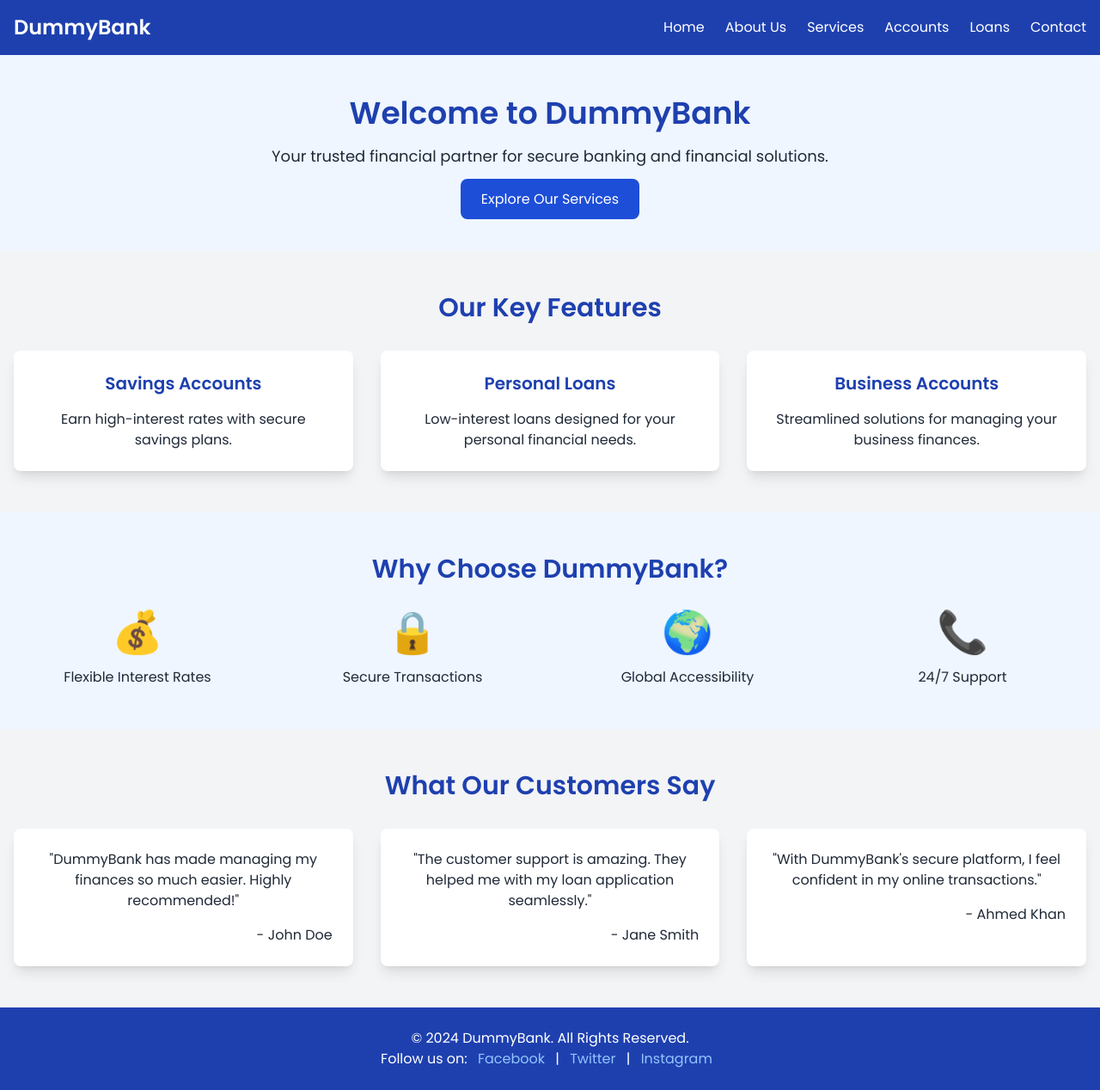
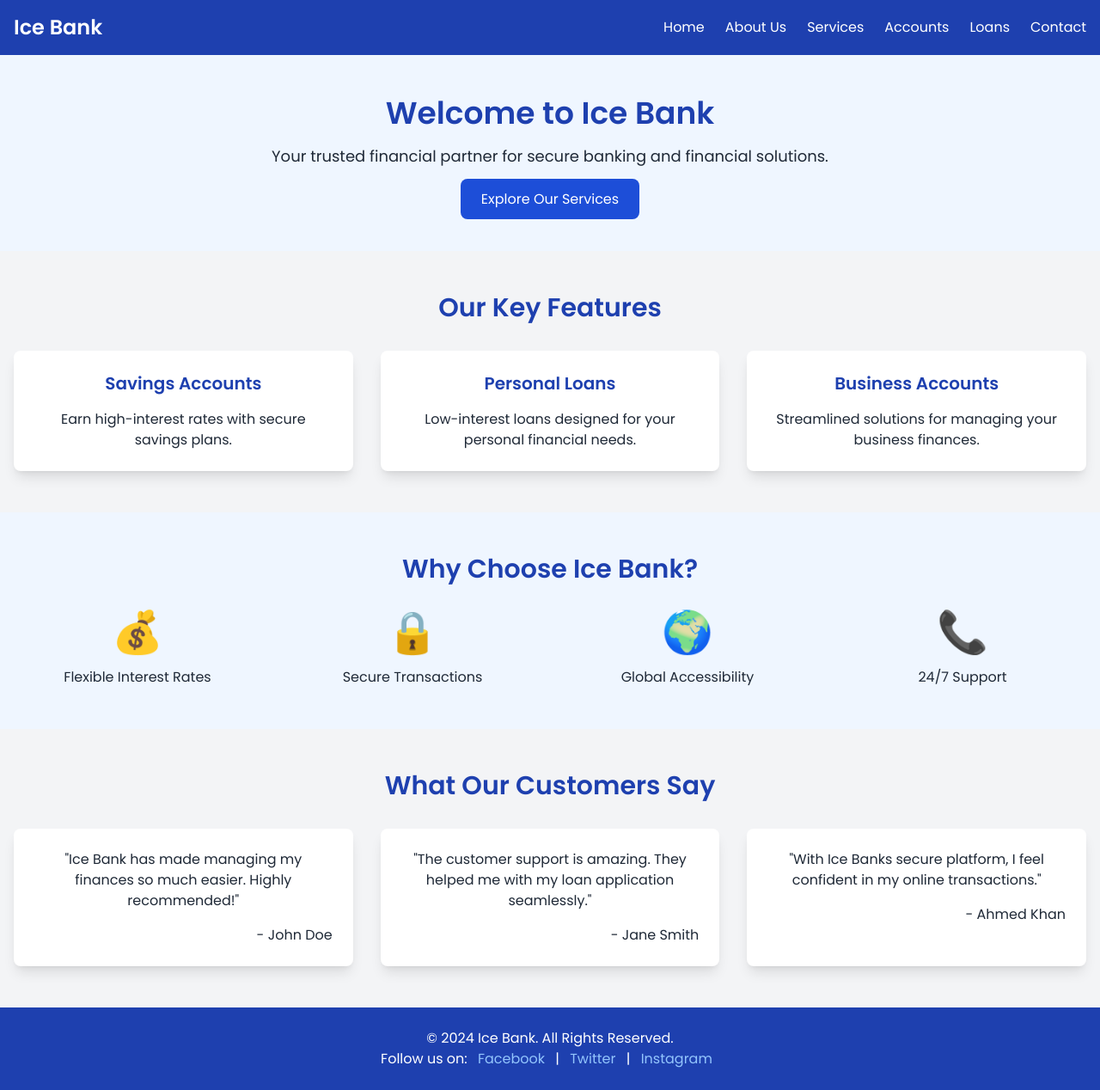
Before and after one commit to iceCoding01/secure-bank-update, a plain HTML site: page index.html in a window 1280 px wide. Shown: the whole page at 86% size. Drawn offline with nearby package versions, Linux system fonts and the light colour scheme.

Commit message:
Update index.html

```diff
--- a/index.html
+++ b/index.html
@@ -3,7 +3,7 @@
 <head>
     <meta charset="UTF-8">
     <meta name="viewport" content="width=device-width, initial-scale=1.0">
-    <title>DummyBank - Your Trusted Financial Partner</title>
+    <title>Ice Bank - Your Trusted Financial Partner</title>
     <script src="https://cdn.tailwindcss.com"></script>
     <link href="https://fonts.googleapis.com/css2?family=Poppins:wght@400;500;600&display=swap" rel="stylesheet">
     <style>
@@ -16,7 +16,7 @@
     <!-- Header -->
     <header class="bg-blue-800 text-white py-4">
         <div class="container mx-auto flex flex-col md:flex-row items-center justify-between px-4">
-            <h1 class="text-2xl font-bold">DummyBank</h1>
+            <h1 class="text-2xl font-bold">Ice Bank</h1>
             <nav class="mt-4 md:mt-0">
                 <ul class="flex flex-col md:flex-row md:space-x-6 space-y-4 md:space-y-0 text-center">
                     <li><a href="#" class="hover:underline">Home</a></li>
@@ -33,7 +33,7 @@
     <!-- Hero Section -->
     <section class="bg-blue-50 py-12 text-center">
         <div class="container mx-auto px-4">
-            <h2 class="text-3xl md:text-4xl font-bold text-blue-800 mb-4">Welcome to DummyBank</h2>
+            <h2 class="text-3xl md:text-4xl font-bold text-blue-800 mb-4">Welcome to Ice Bank</h2>
             <p class="text-lg mb-6">Your trusted financial partner for secure banking and financial solutions.</p>
             <a href="#services" class="bg-blue-700 text-white py-3 px-6 rounded-lg hover:bg-blue-600">Explore Our Services</a>
         </div>
@@ -63,7 +63,7 @@
     <!-- Why Choose Us -->
     <section class="bg-blue-50 py-12">
         <div class="container mx-auto px-4">
-            <h3 class="text-2xl md:text-3xl font-semibold text-center text-blue-800 mb-8">Why Choose DummyBank?</h3>
+            <h3 class="text-2xl md:text-3xl font-semibold text-center text-blue-800 mb-8">Why Choose Ice Bank?</h3>
             <div class="grid grid-cols-1 sm:grid-cols-2 lg:grid-cols-4 gap-8">
                 <div class="text-center">
                     <div class="text-4xl md:text-5xl text-blue-700 mb-4">💰</div>
@@ -91,7 +91,7 @@
             <h3 class="text-2xl md:text-3xl font-semibold text-center text-blue-800 mb-8">What Our Customers Say</h3>
             <div class="grid grid-cols-1 sm:grid-cols-2 lg:grid-cols-3 gap-8">
                 <div class="bg-white shadow-lg rounded-lg p-6 text-center">
-                    <p>"DummyBank has made managing my finances so much easier. Highly recommended!"</p>
+                    <p>"Ice Bank has made managing my finances so much easier. Highly recommended!"</p>
                     <p class="text-right mt-4">- John Doe</p>
                 </div>
                 <div class="bg-white shadow-lg rounded-lg p-6 text-center">
@@ -99,7 +99,7 @@
                     <p class="text-right mt-4">- Jane Smith</p>
                 </div>
                 <div class="bg-white shadow-lg rounded-lg p-6 text-center">
-                    <p>"With DummyBank's secure platform, I feel confident in my online transactions."</p>
+                    <p>"With Ice Banks secure platform, I feel confident in my online transactions."</p>
                     <p class="text-right mt-4">- Ahmed Khan</p>
                 </div>
             </div>
@@ -109,7 +109,7 @@
     <!-- Footer -->
     <footer class="bg-blue-800 text-white py-6">
         <div class="container mx-auto px-4 text-center">
-            <p>© 2024 DummyBank. All Rights Reserved.</p>
+            <p>© 2024 Ice Bank. All Rights Reserved.</p>
             <p>Follow us on:
                 <a href="#" class="text-blue-300 hover:underline mx-2">Facebook</a> |
                 <a href="#" class="text-blue-300 hover:underline mx-2">Twitter</a> |
```
